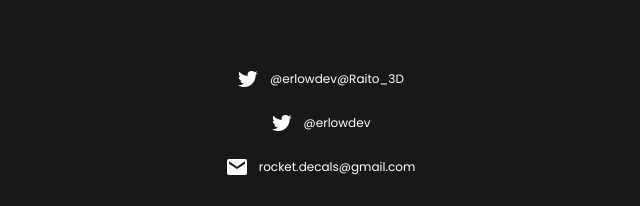
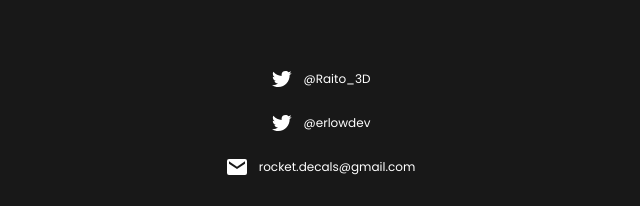
Before and after one commit to R4it0/rocket-decals, a website: page index.html in a window 1280 px wide. Shown: the part 11524-11730 px from the top of the page, 320-960 px from the left. Drawn offline with nearby package versions, Linux system fonts and the light colour scheme; a web font is replaced by a local one.

Commit message:
update footer

```diff
--- a/index.html
+++ b/index.html
@@ -248,7 +248,7 @@
 
         <div data-aos="fade-up" data-aos-duration="800"  id="contact-container" class="contact-container">
             <div>
-                <svg xmlns="http://www.w3.org/2000/svg" width="24" height="24" viewBox="0 0 24 24"><path d="M19.633 7.997c.013.175.013.349.013.523 0 5.325-4.053 11.461-11.46 11.461-2.282 0-4.402-.661-6.186-1.809.324.037.636.05.973.05a8.07 8.07 0 0 0 5.001-1.721 4.036 4.036 0 0 1-3.767-2.793c.249.037.499.062.761.062.361 0 .724-.05 1.061-.137a4.027 4.027 0 0 1-3.23-3.953v-.05c.537.299 1.16.486 1.82.511a4.022 4.022 0 0 1-1.796-3.354c0-.748.199-1.434.548-2.032a11.457 11.457 0 0 0 8.306 4.215c-.062-.3-.1-.611-.1-.923a4.026 4.026 0 0 1 4.028-4.028c1.16 0 2.207.486 2.943 1.272a7.957 7.957 0 0 0 2.556-.973 4.02 4.02 0 0 1-1.771 2.22 8.073 8.073 0 0 0 2.319-.624 8.645 8.645 0 0 1-2.019 2.083z"></path></svg>                <a target="_blank" href="https://x.com/ErlowDev">@erlowdev</a>
+                <svg xmlns="http://www.w3.org/2000/svg" width="24" height="24" viewBox="0 0 24 24"><path d="M19.633 7.997c.013.175.013.349.013.523 0 5.325-4.053 11.461-11.46 11.461-2.282 0-4.402-.661-6.186-1.809.324.037.636.05.973.05a8.07 8.07 0 0 0 5.001-1.721 4.036 4.036 0 0 1-3.767-2.793c.249.037.499.062.761.062.361 0 .724-.05 1.061-.137a4.027 4.027 0 0 1-3.23-3.953v-.05c.537.299 1.16.486 1.82.511a4.022 4.022 0 0 1-1.796-3.354c0-.748.199-1.434.548-2.032a11.457 11.457 0 0 0 8.306 4.215c-.062-.3-.1-.611-.1-.923a4.026 4.026 0 0 1 4.028-4.028c1.16 0 2.207.486 2.943 1.272a7.957 7.957 0 0 0 2.556-.973 4.02 4.02 0 0 1-1.771 2.22 8.073 8.073 0 0 0 2.319-.624 8.645 8.645 0 0 1-2.019 2.083z"></path></svg>
                 <a target="_blank" href="https://x.com/Raito_3D">@Raito_3D</a>
             </div>
             <div>
```
